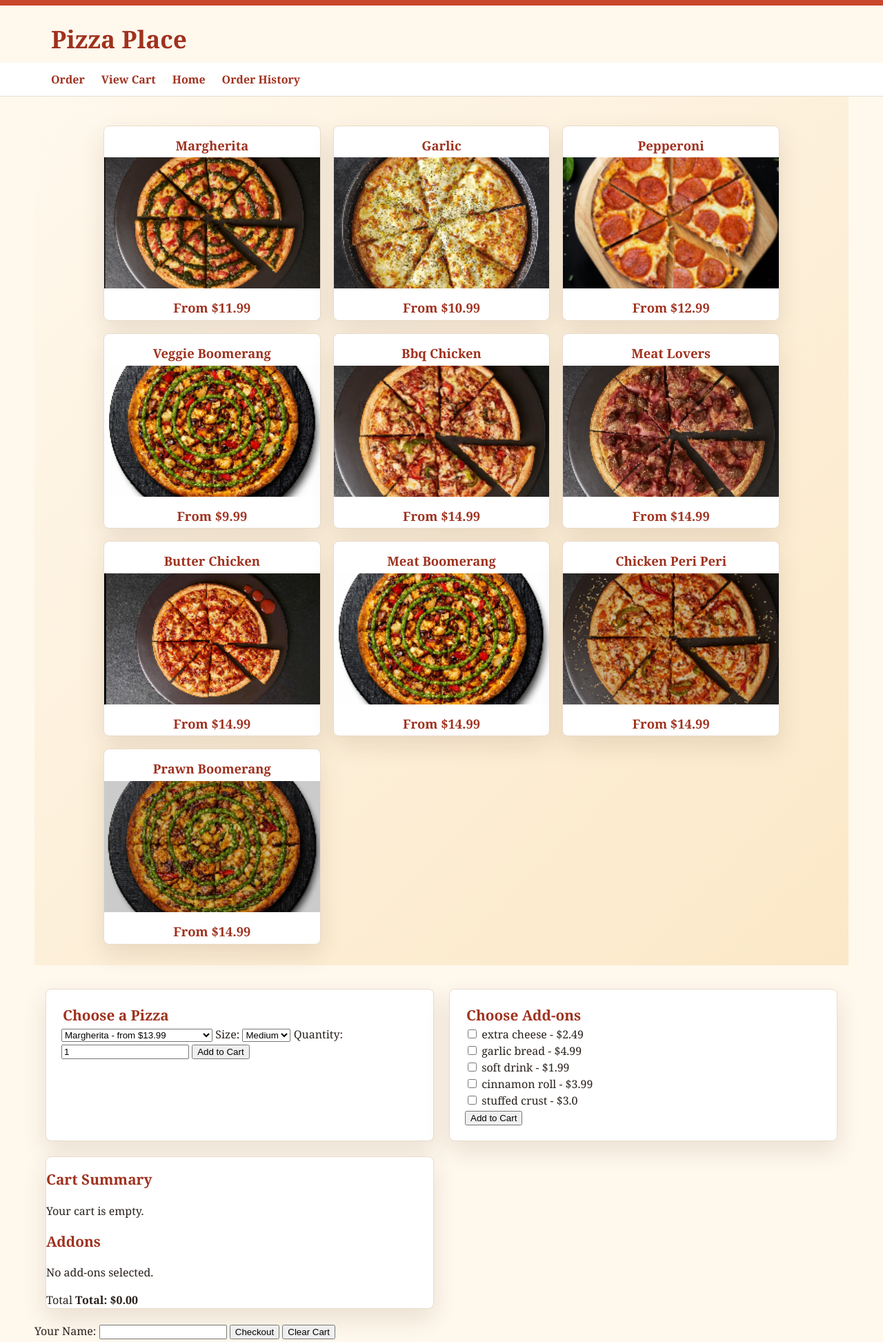
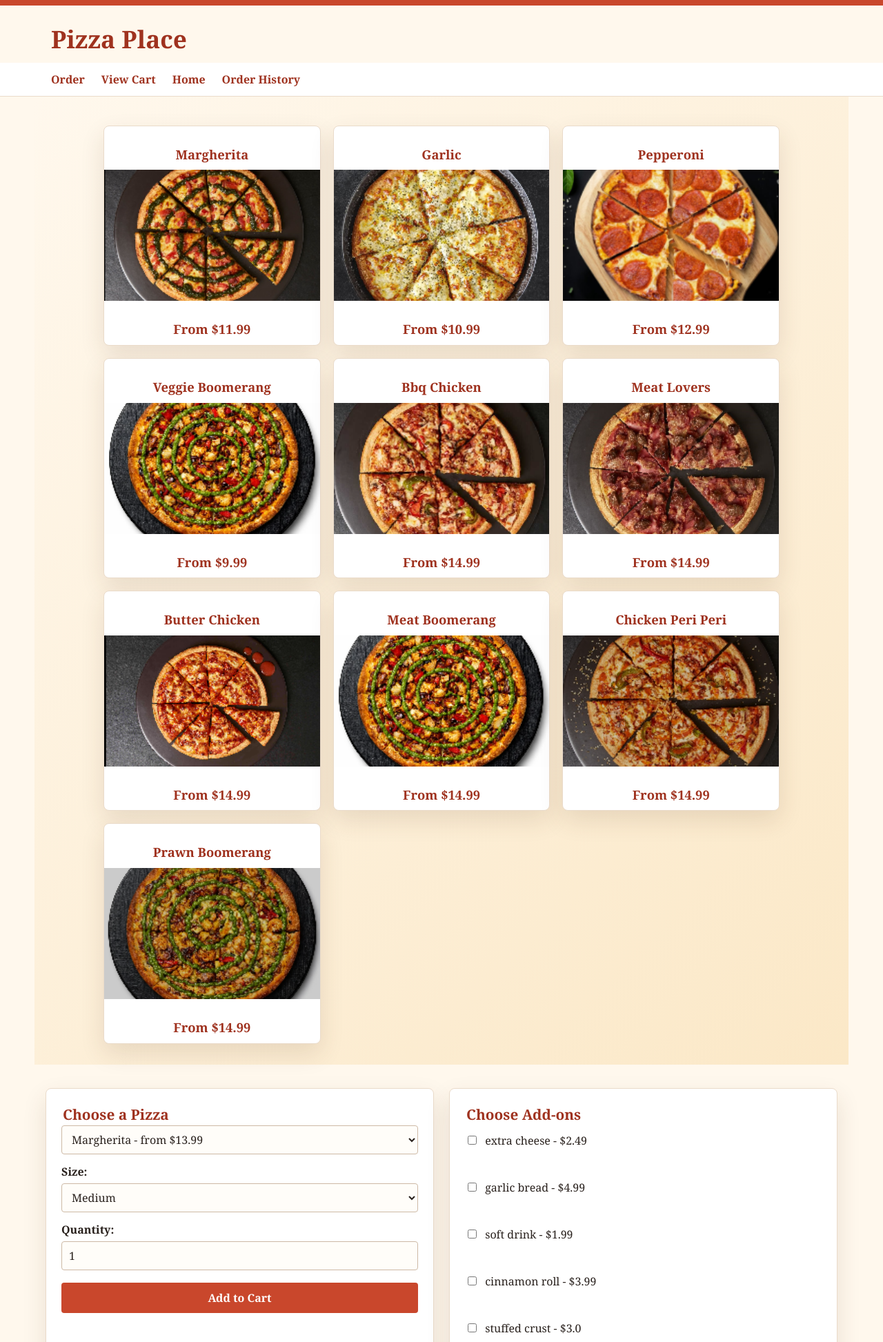
Before and after one commit to st25239/Comp-_csc_assessment-AS91897---AS91896, a Flask app: page / in a window 1280 px wide. Shown: the top 1945 px of the page at 69% size. Run offline with Flask 3, Linux system fonts and the light colour scheme.

Commit message:
added some more style like for buttion, some labels and cart list

```diff
--- a/Static/style.css
+++ b/Static/style.css
@@ -143,3 +143,72 @@
   font-size: 1.3rem;
   font-weight: bold;
 }
+
+label,
+select,
+input,
+button {
+  display: block;
+  width: 100%;
+}
+
+label {
+  margin: 13px 0 5px;
+  font-weight: bold;
+}
+
+select,
+input[type='number'],
+input[type='text'] {
+  min-height: 42px;
+  padding: 8px 10px;
+  border: 1px solid #cdb9a5;
+  border-radius: 4px;
+  color: var(--ink);
+  background: #fffdf9;
+  font: inherit;
+}
+
+button {
+  min-height: 44px;
+  margin-top: 18px;
+  padding: 10px 16px;
+  border: 0;
+  border-radius: 4px;
+  color: white;
+  background: var(--tomato);
+  cursor: pointer;
+  font: bold 1rem Georgia, 'Times New Roman', serif;
+}
+
+button:hover {
+  background: var(--tomato-dark);
+}
+
+.grid-panel > form label {
+  margin: 10px 0;
+  font-weight: normal;
+}
+
+.grid-panel > form input[type='checkbox'] {
+  display: inline-block;
+  width: auto;
+  margin-right: 8px;
+  accent-color: var(--tomato);
+}
+
+.panel-summary {
+  grid-column: 1 / -1;
+  padding: 22px;
+}
+
+.panel-summary h2 {
+  margin-top: 0;
+}
+
+.cart-list,
+.panel-summary ul {
+  margin: 0;
+  padding: 0;
+  list-style: none;
+}
```
